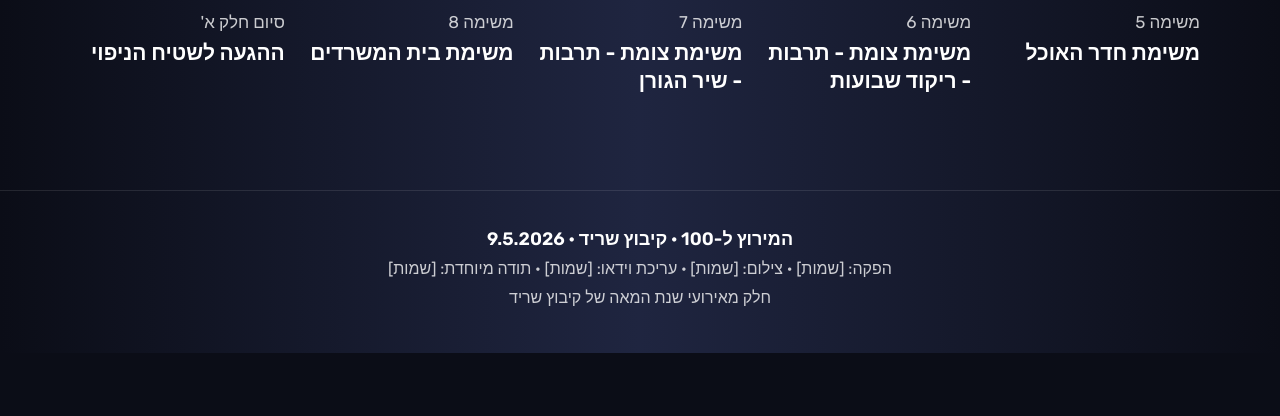
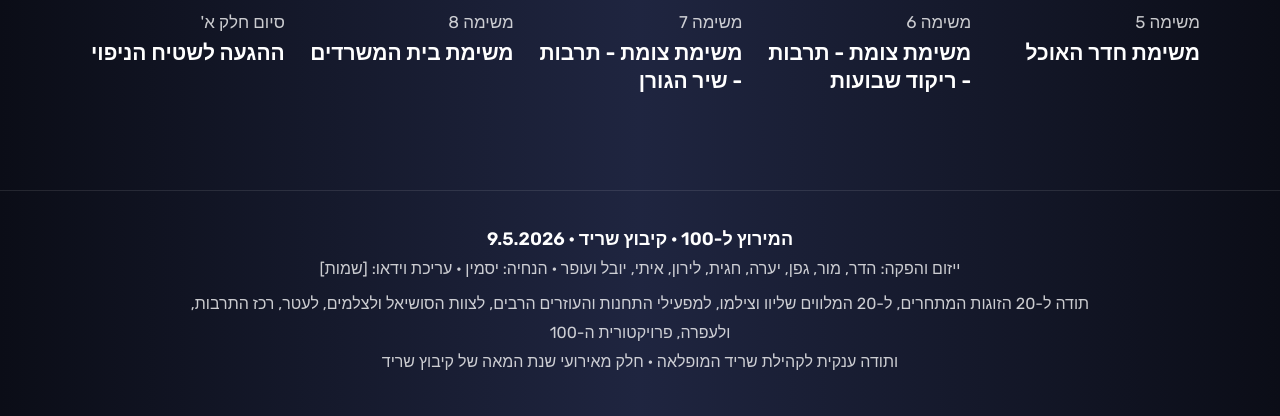
Before and after one commit to lironparsay-stack/sarid-race100, a website: page index.html in a window 1280 px wide. Shown: the part 855-1271 px from the top of the page. Before the commit the page ends 1208 px from the top, so only its background shows below. Drawn offline with nearby package versions, Linux system fonts and the light colour scheme.

Commit message:
Footer credits from the final video
Co-Authored-By: Claude Opus 5.5 <noreply@anthropic.com>
Claude-Session: https://claude.ai/code/session_014JbeFCm8je2W2TNCcxo9He

```diff
--- a/assets/site.css
+++ b/assets/site.css
@@ -16,7 +16,7 @@
 }
 
 * { box-sizing: border-box; }
-html { scroll-behavior: smooth; scroll-padding-top: calc(var(--header-h) + 8px); }
+html { background-color: #0B0D17; scroll-behavior: smooth; scroll-padding-top: calc(var(--header-h) + 8px); }
 body {
   margin: 0;
   min-height: 100vh;
@@ -243,6 +243,8 @@ img { max-width: 100%; }
 }
 .site-footer p { margin: 0; }
 .footer-title { color: var(--text); font-weight: 600; font-size: 18px; }
+.site-footer p { max-width: 900px; margin-inline: auto; }
+.footer-thanks { margin-top: 6px !important; }
 
 /* ---------- Player modal (spec §3.1) ---------- */
 .modal { position: fixed; inset: 0; z-index: 60; display: flex; align-items: center; justify-content: center; padding: 24px; overflow-y: auto; }
--- a/index.html
+++ b/index.html
@@ -84,8 +84,9 @@
   <!-- 7. Footer -->
   <footer class="site-footer">
     <p class="footer-title">המירוץ ל-100 · קיבוץ שריד · 9.5.2026</p>
-    <p>הפקה: [שמות] · צילום: [שמות] · עריכת וידאו: [שמות] · תודה מיוחדת: [שמות]</p>
-    <p>חלק מאירועי שנת המאה של קיבוץ שריד</p>
+    <p>ייזום והפקה: הדר, מור, גפן, יערה, חגית, לירון, איתי, יובל ועופר · הנחיה: יסמין · עריכת וידאו: [שמות]</p>
+    <p class="footer-thanks">תודה ל-20 הזוגות המתחרים, ל-20 המלווים שליוו וצילמו, למפעילי התחנות והעוזרים הרבים, לצוות הסושיאל ולצלמים, לעטר, רכז התרבות, ולעפרה, פרויקטורית ה-100</p>
+    <p>ותודה ענקית לקהילת שריד המופלאה · חלק מאירועי שנת המאה של קיבוץ שריד</p>
   </footer>
 
   <!-- 5. Player modal -->
```
